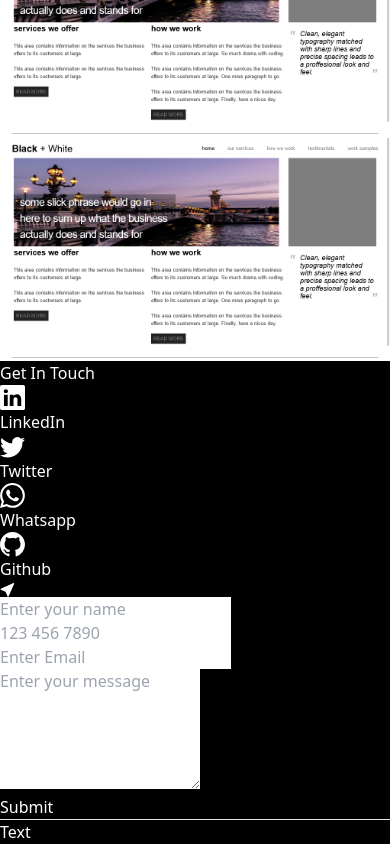
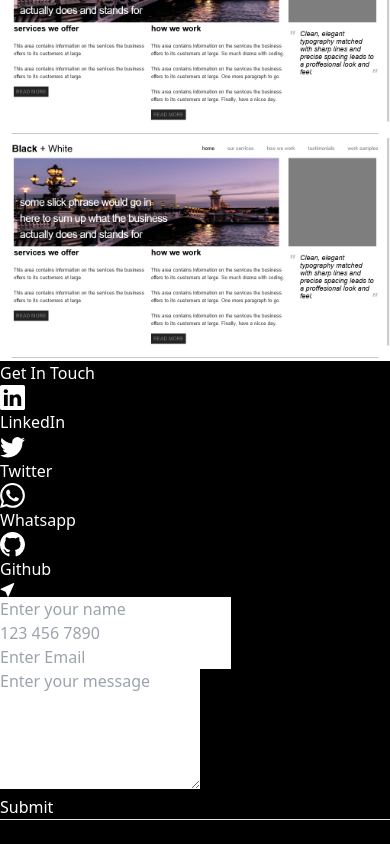
Before and after one commit to Iheyinwa/dev-folio, a React (Create React App) app: page / in a window 390 px wide. Shown: the part 1871-2715 px from the top of the page. After the commit the page ends 2691 px from the top, so only its background shows below. Built offline with nearby package versions, Linux system fonts and the light colour scheme.

Commit message:
content responsiveness 1

```diff
--- a/src/Pages/Home.js
+++ b/src/Pages/Home.js
@@ -13,7 +13,6 @@ export default function Home() {
 			<Portfolio />
 			<Contact />
 			<hr className="w-full h-px my-8 bg-gray-200 border-0 dark:bg-gray-700" />
-			<p>Text</p>
 		</div>
 	);
 }
--- a/src/Pages/Skills.js
+++ b/src/Pages/Skills.js
@@ -6,7 +6,7 @@ export default function Skills() {
 	return (
 		<section
 			id="skills"
-			className="md:mx-[7%] my-24 md:p-24 p-8 w-full h-full bg-skills-section backdrop-blur-xs flex gap-4 flex-col md:flex-row justify-around rounded-3xl"
+			className="mx-[7%] my-24 md:p-24 p-12 w-[86%] h-full bg-skills-section backdrop-blur-xs flex gap-4 flex-col md:flex-row justify-around rounded-3xl"
 		>
 			<Skillset
 				title="Languages"
```
